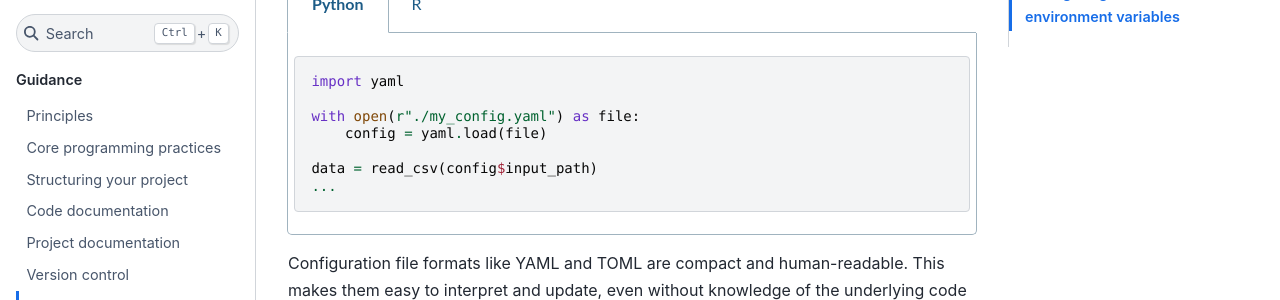
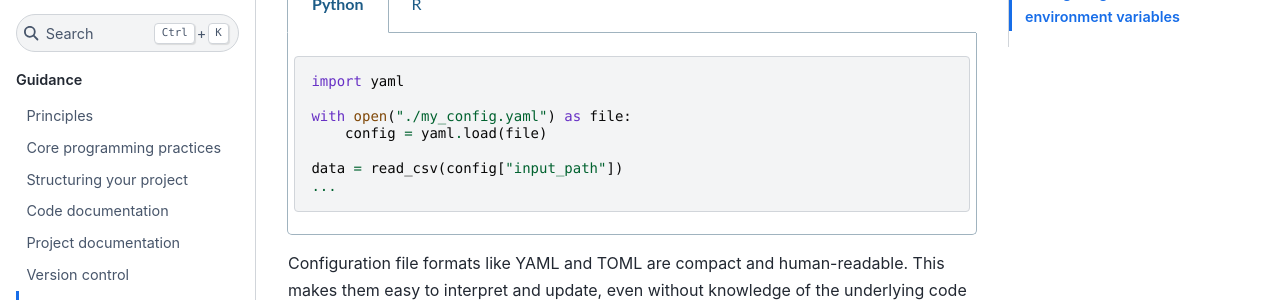
Before and after one commit to best-practice-and-impact/qa-of-code-guidance, a Jupyter Book: the page built from book/configuration.md, in a window 1280 px wide and 900 px high, scrolled down 3447 px. Shown: the part 152-452 px from the top of the window. Built offline with Jupyter Book 1.0.4 settings and Sphinx 7.4.7 and the Sphinx Book theme 1.1.4, drawn with Linux system fonts in a browser that asks for light colours.

Commit message:
Fix python example syntax

````diff
--- a/book/configuration.md
+++ b/book/configuration.md
@@ -81,7 +81,7 @@ Many other file formats can be used to store configuration parameters. You may h
 
 If we were to represent our example configuration from above in YAML, this would look like:
 
-```
+```yaml
 input_path: "C:/a/very/specific/path/to/input_data.csv"
 output_path: "outputs/predictions.csv"
 
@@ -100,10 +100,10 @@ Configuration files that are written in other languages may need to be read usin
 ```{code-tab} python
 import yaml
 
-with open(r"./my_config.yaml") as file:
+with open("./my_config.yaml") as file:
     config = yaml.load(file)
 
-data = read_csv(config$input_path)
+data = read_csv(config["input_path"])
 ...
 ```
 
````
Also changed, not shown: book/version_control.md (+1 -1 lines).
